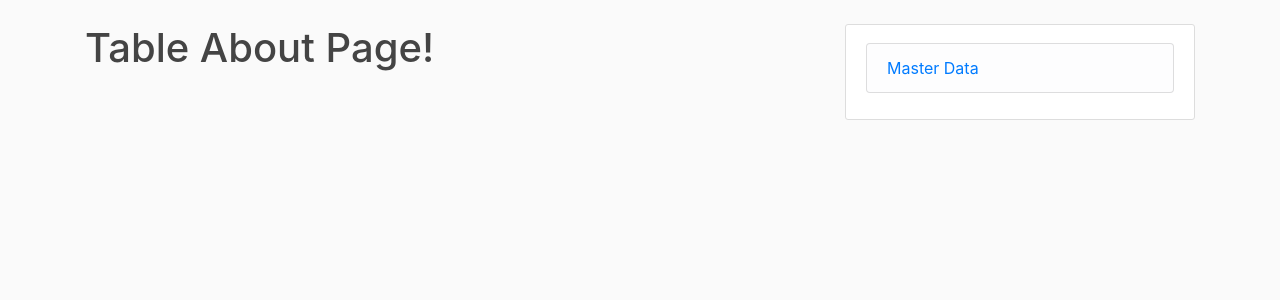
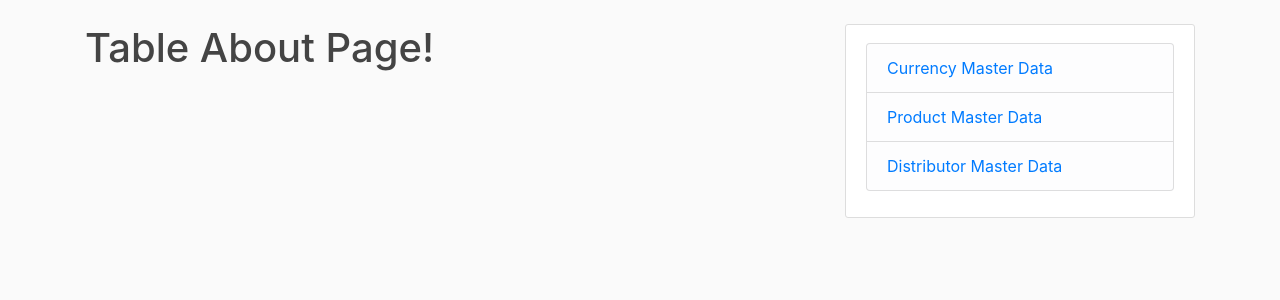
Before and after one commit to IshitaGH/nexdigm_data_app, a Django app: page /about/ in a window 1280 px wide. Shown: the part 56-356 px from the top of the page. Run offline with Django 4.2, Linux system fonts and the light colour scheme; some libraries are stand-ins or nearby versions.

Commit message:
Master data as table

```diff
--- a/nexdigm_data_app/settings.py
+++ b/nexdigm_data_app/settings.py
@@ -34,6 +34,7 @@ INSTALLED_APPS = [
     'users.apps.UsersConfig',
     'table.apps.TableConfig',
     'crispy_forms',
+    "django_tables2",
     'django.contrib.admin',
     'django.contrib.auth',
     'django.contrib.contenttypes',
--- a/table/admin.py
+++ b/table/admin.py
@@ -1,6 +1,7 @@
 from django.contrib import admin
-from .models import Post
+from .models import Post, Data
 
 # Register your models here.
 
 admin.site.register(Post)
+admin.site.register(Data)
--- a/table/templates/table/base.html
+++ b/table/templates/table/base.html
@@ -63,8 +63,14 @@
                   <!-- <p class='text-muted'>You can put any information here you'd like. -->
                     <ul class="list-group">
                       <li class="list-group-item list-group-item-light">
-                        <a href="https://skpgroup-my.sharepoint.com/personal/shmalve_skpgroup_com/_layouts/15/onedrive.aspx?id=%2Fpersonal%2Fshmalve%5Fskpgroup%5Fcom%2FDocuments%2FDCT%20Web%20App&ct=1662059103768&or=Teams%2DHL&ga=1">
-                        Master Data</a></li>
+                        <a href="{% url 'table-currency-master-data' %}">
+                        Currency Master Data</a></li>
+                      <li class="list-group-item list-group-item-light">
+                        <a href="{% url 'table-product-master-data' %}">
+                        Product Master Data</a></li>
+                      <li class="list-group-item list-group-item-light">
+                        <a href="{% url 'table-distributor-master-data' %}">
+                        Distributor Master Data</a></li>
                     </ul>
                   </p>
                 </div>
--- a/table/urls.py
+++ b/table/urls.py
@@ -1,9 +1,13 @@
 from django.urls import path
 from . import views
+from .views import CurrencyTableView, ProductTableView, DistributorTableView
 # from .views import PostCreateView, PostDetailView
 
 urlpatterns = [
     path('', views.home, name='table-home'),
     path('output/', views.output, name="table-output/"),
     path('about/', views.about, name='table-about'),
+    path('currency_master_data/', CurrencyTableView.as_view(), name='table-currency-master-data'),
+    path('product_master_data/', ProductTableView.as_view(), name='table-product-master-data'),
+    path('distributor_master_data/', DistributorTableView.as_view(), name='table-distributor-master-data'),
 ]
--- a/table/views.py
+++ b/table/views.py
@@ -1,11 +1,13 @@
 from django.shortcuts import render
 # from django.http import HttpResponse
-from .models import Post
+from .models import Post, Data
 # from django.views.generic import CreateView, DetailView
 from .forms import Post_Form
 from django.http import HttpResponseRedirect
 import runpy
 from django.contrib.auth.decorators import login_required
+from django_tables2 import SingleTableView
+from .tables import Currency_Master, Product_Master, Distributor_Master
 # Create your views here.
 
 @login_required
@@ -38,7 +40,6 @@ def home(request):
 def output(request):
     current = Post.objects.filter(author=request.user).last()
     if not current:
-        # return home(request)
         return HttpResponseRedirect('/')
     else:
         global_vars = {
@@ -55,6 +56,21 @@ def output(request):
 
 def about(request):
     return render(request, 'table/about.html', {'title': 'About'})
+
+class CurrencyTableView(SingleTableView):
+    model = Data
+    table_class = Currency_Master
+    template_name = 'table/tables.html'
+
+class ProductTableView(SingleTableView):
+    model = Data
+    table_class = Product_Master
+    template_name = 'table/tables.html'
+
+class DistributorTableView(SingleTableView):
+    model = Data
+    table_class = Distributor_Master
+    template_name = 'table/tables.html'
 
 # class PostCreateView(CreateView):
 #     model = Post
```
Also changed, not shown: table/models.py (+21 -1 lines), table/tables.py (added, +20 -0 lines), table/templates/table/tables.html (added, +12 -0 lines), media/profile_pics/default_profile_pic_XjpJX5G.jpeg (deleted), table/migrations/0011_alter_post_add_alter_post_author_alter_post_neg_and_more.py (added), table/migrations/0012_data.py (added), 2 other files.
